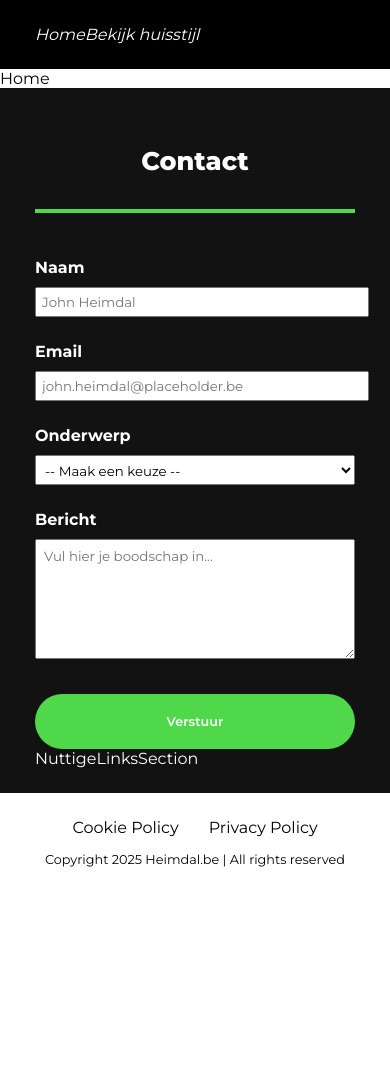
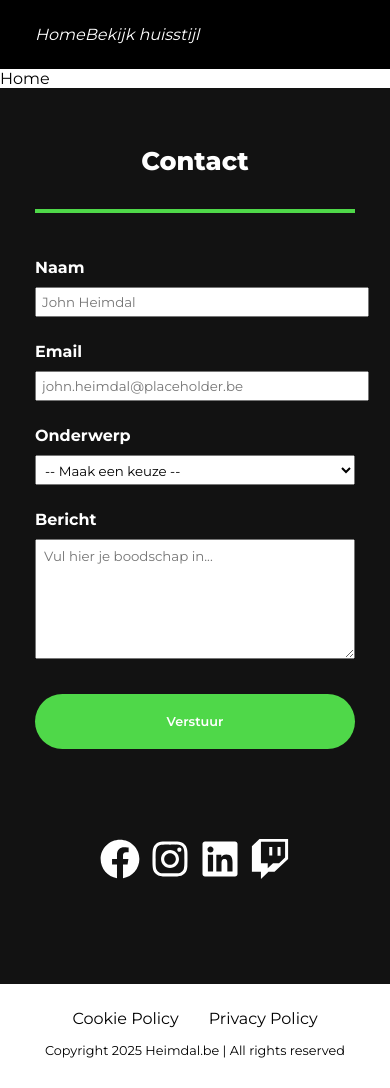
Before and after one commit to Heimdalbe/Mimisbrunnr-frontend, a React (Vite) app in the folder mimisbrunnr-frontend/: page / in a window 390 px wide. Before the commit the page ends 897 px from the top, so only its background shows below. Built offline with nearby package versions, Linux system fonts and the light colour scheme.

Commit message:
Mobile big footer afgewerkt

```diff
--- /dev/null
+++ b/mimisbrunnr-frontend/src/components/Footer/Big Footer/NuttigeLinksSection/NuttigeLinks.css
@@ -0,0 +1,23 @@
+.nuttige-links {
+  display: flex;
+}
+
+.nuttige-links-desktop {
+  display: flex;
+}
+
+.nuttige-links-mobile {
+  display: none;
+  justify-content: center;
+  width: 100%;
+}
+
+@media (max-width: 1028px) {
+  .nuttige-links-desktop {
+    display: none;
+  }
+
+  .nuttige-links-mobile {
+    display: flex;
+  }
+}
--- a/mimisbrunnr-frontend/src/components/Footer/Big Footer/NuttigeLinksSection/NuttigeLinksSection.jsx
+++ b/mimisbrunnr-frontend/src/components/Footer/Big Footer/NuttigeLinksSection/NuttigeLinksSection.jsx
@@ -1,7 +1,15 @@
+import SocialsList from "../../../Socials/SocialsList";
+import './NuttigeLinks.css';
+
 const NuttigeLinksSection = () => {
   return (
-    <div>
-      NuttigeLinksSection
+    <div className="nuttige-links">
+      <div className="nuttige-links-desktop">
+
+      </div>
+      <div className="nuttige-links-mobile">
+        <SocialsList />
+      </div>
     </div>
   )
 }
--- /dev/null
+++ b/mimisbrunnr-frontend/src/components/Socials/SocialLink.jsx
@@ -0,0 +1,19 @@
+import { FaFacebook, FaInstagram, FaLinkedin, FaTwitch } from "react-icons/fa";
+import './Socials.css';
+
+const icons = {
+  facebook: <FaFacebook />,
+  instagram: <FaInstagram />,
+  linkedin: <FaLinkedin />,
+  twitch: <FaTwitch />,
+};
+
+const SocialLink = ({ type, link }) => {
+  return (
+    <a href={link} className="social-link">
+      {icons[type]}
+    </a>
+  );
+};
+
+export default SocialLink;
--- /dev/null
+++ b/mimisbrunnr-frontend/src/components/Socials/Socials.css
@@ -0,0 +1,15 @@
+.socials-list {
+  margin: 90px 0 70px;
+  display: flex;
+  gap: 10px;
+}
+
+.social-link {
+  font-size: 40px;
+  color: white;
+  transition: ease 0.3s;
+}
+
+.social-link:hover {
+  color: var(--green);
+}
--- /dev/null
+++ b/mimisbrunnr-frontend/src/components/Socials/SocialsList.jsx
@@ -0,0 +1,15 @@
+import SocialLink from "./SocialLink";
+import './Socials.css';
+
+const SocialsList = () => {
+  return (
+    <div className="socials-list">
+      <SocialLink type="facebook" link="https://facebook.com" />
+      <SocialLink type="instagram" link="https://instagram.com" />
+      <SocialLink type="linkedin" link="https://linkedin.com" />
+      <SocialLink type="twitch" link="https://twitch.tv" />
+    </div>
+  );
+};
+
+export default SocialsList;
```
